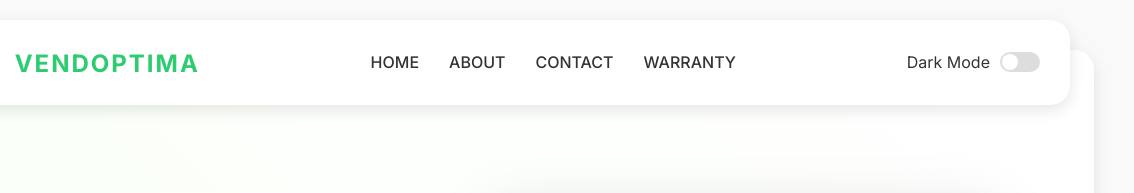
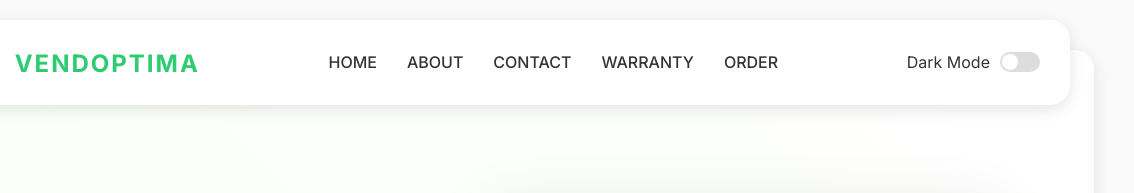
Before and after one commit to JohnsJose20/VendOptima, a plain HTML site: page index.html in a window 1280 px wide. Shown: the top 193 px of the page, 146-1280 px from the left. Drawn offline with nearby package versions, Linux system fonts and the light colour scheme.

Commit message:
index.html

```diff
--- a/index.html
+++ b/index.html
@@ -324,6 +324,7 @@
             <a href="#about">ABOUT</a>
             <a href="#contact">CONTACT</a>
             <a href="#warranty">WARRANTY</a>
+             <a href="Untitled-2.html" target="_blank">ORDER</a> <!-- New menu option -->
         </div>
         <div class="dark-mode-toggle">
             <label for="dark-mode-switch">Dark Mode</label>
```
